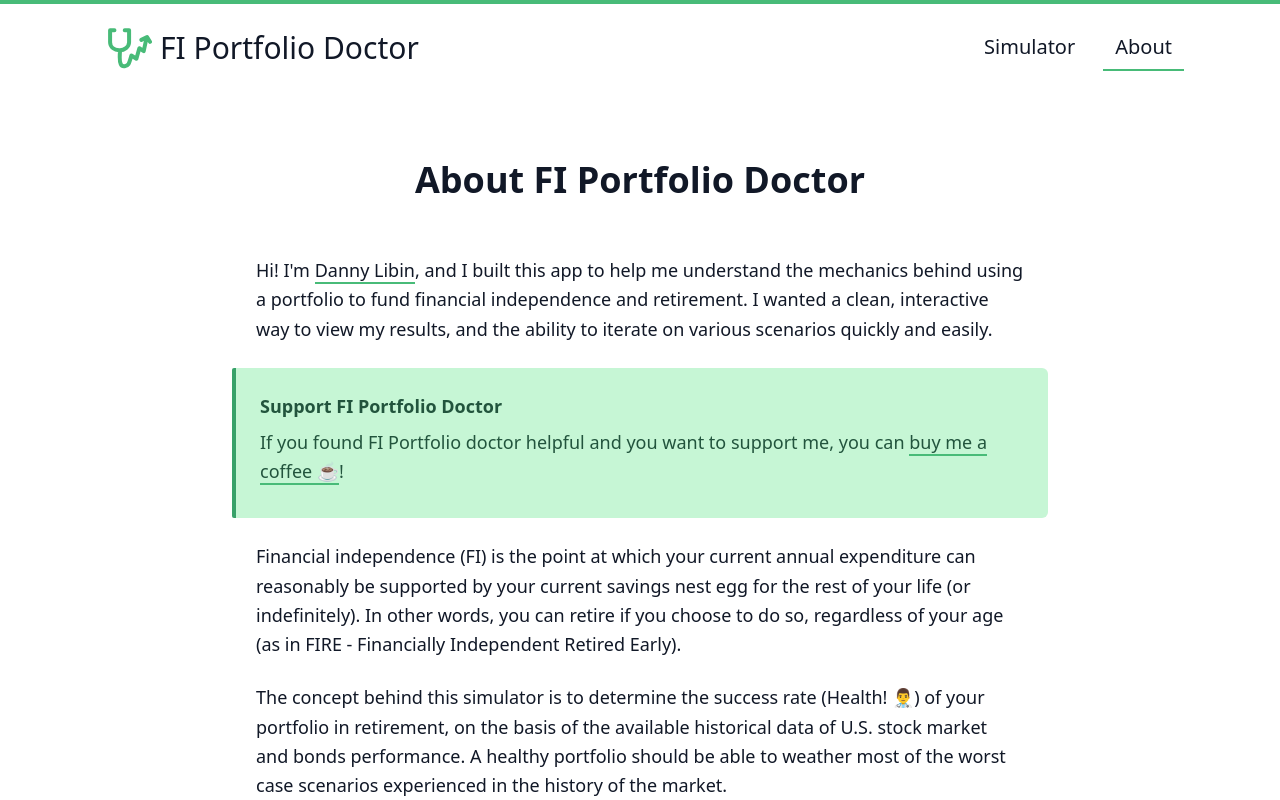
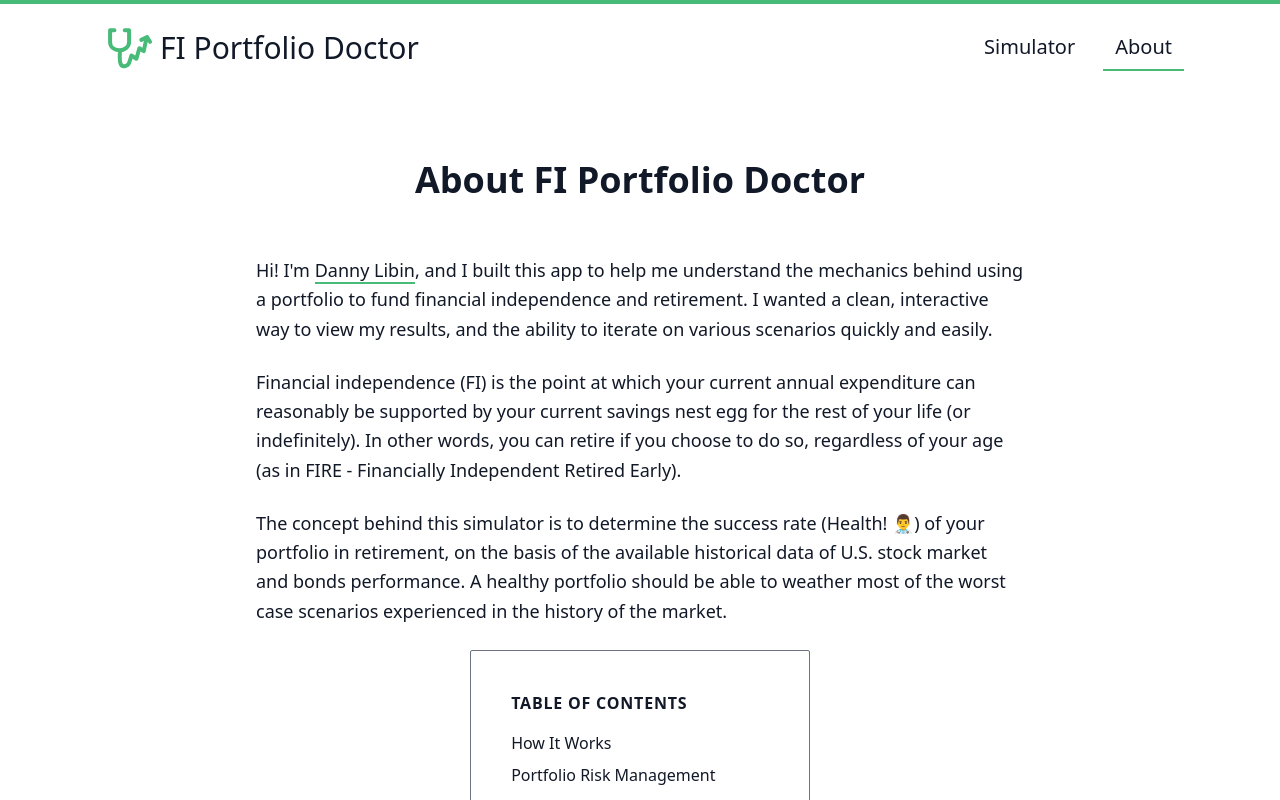
Before and after one commit to Daynil/portfolio-doctor, a Next.js app: page /about in a window 1280 px wide. Shown: the top 800 px of the page. Built offline with nearby package versions, Linux system fonts and the light colour scheme.

Commit message:
remove donate

```diff
--- a/src/pages/about.tsx
+++ b/src/pages/about.tsx
@@ -67,7 +67,7 @@ export default function About() {
         clean, interactive way to view my results, and the ability to iterate on
         various scenarios quickly and easily.
       </p>
-      <div className="bg-green-200 pl-6 pr-4 pt-6 pb-2 -mx-6 mb-6 rounded-l-sm rounded-r-md text-green-900 border-l-4 border-green-600">
+      {/* <div className="bg-green-200 pl-6 pr-4 pt-6 pb-2 -mx-6 mb-6 rounded-l-sm rounded-r-md text-green-900 border-l-4 border-green-600">
         <h3 className="text-lg font-semibold mb-2">
           Support FI Portfolio Doctor
         </h3>
@@ -82,7 +82,7 @@ export default function About() {
           </TextLink>
           !
         </p>
-      </div>
+      </div> */}
       <p>
         Financial independence (FI) is the point at which your current annual
         expenditure can reasonably be supported by your current savings nest egg
```
